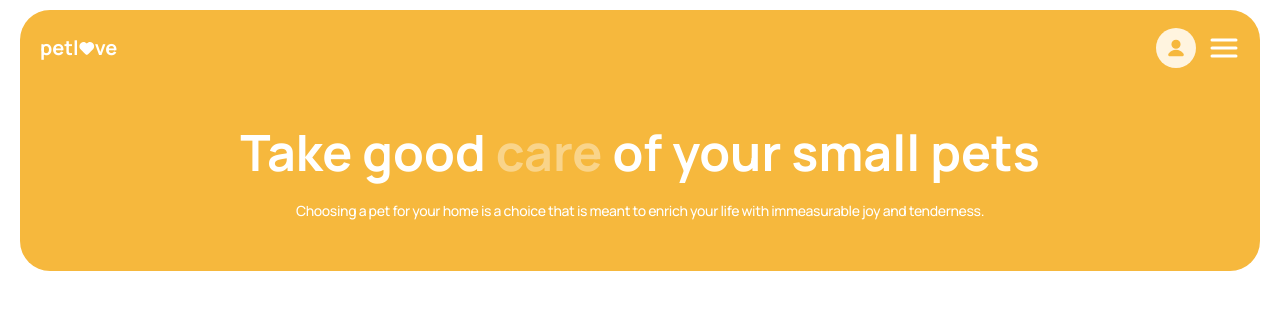
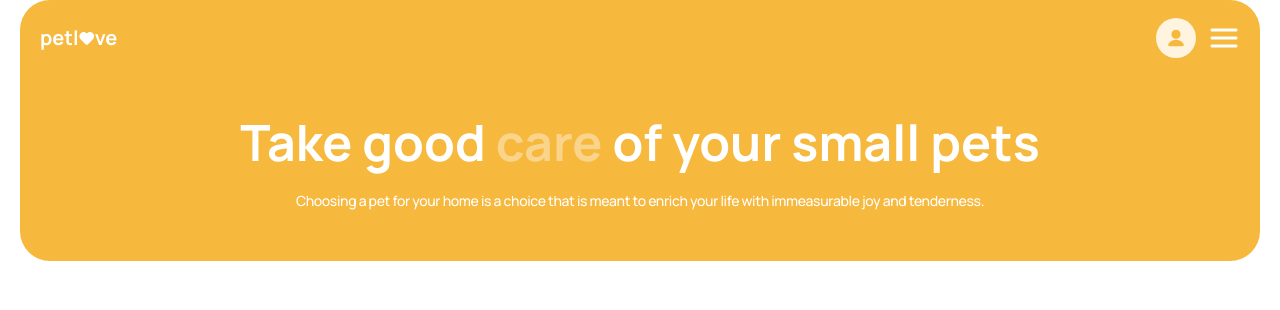
Before and after one commit to AnnVynnychenko/petlove-next-pet-project, a Next.js app: page / in a window 1280 px wide. Shown: the top 310 px of the page. Built offline with nearby package versions, Linux system fonts and the light colour scheme.

Commit message:
refactor: remove extra styles in Layout

```diff
--- a/src/app/layout.js
+++ b/src/app/layout.js
@@ -18,8 +18,11 @@ export default function RootLayout({ children }) {
   const containerPadding = clampBuilder(8, 20);
   return (
     <html lang="en" className={`${manrope.variable} h-full antialiased`}>
-      <body className="min-h-full flex flex-col">
-        <div style={{ paddingInline: containerPadding }} className="py-2.5">
+      <body className="min-h-full">
+        <div
+          style={{ paddingInline: containerPadding }}
+          className="flex flex-col flex-1"
+        >
           <Header />
           <main className="flex-1">{children}</main>
         </div>
```
